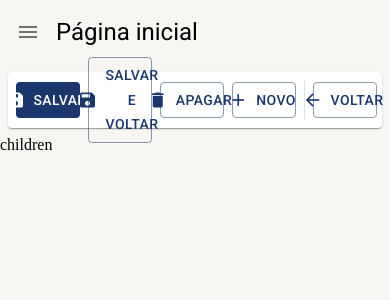
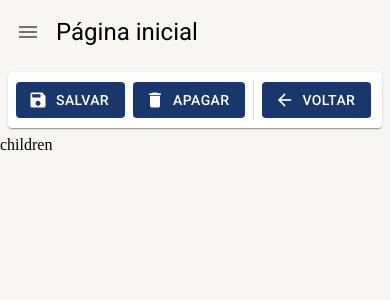
Before and after one commit to aryelzx/projetocurso, a React (Vite) app: page /pagina-inicial in a window 390 px wide. Shown: the top 300 px of the page. Built offline with nearby package versions, Linux system fonts and the light colour scheme.

Commit message:
coding: responsividade nos botoes

```diff
--- a/src/pages/dashboard/Dashboard.tsx
+++ b/src/pages/dashboard/Dashboard.tsx
@@ -6,7 +6,9 @@ export const Dashboard = () => {
     <LayoutBaseDePagina
       title="Página inicial"
       barraDeFerramentas={(
-        <FerramentasDeDetalhe mostrarBotaoSalvarEFechar />
+        <FerramentasDeDetalhe
+          mostrarBotaoSalvarEFechar
+        />
       )}>
       children
     </LayoutBaseDePagina>
--- a/src/shared/components/ferramentas-de-detalhe/FerramentasDeDetalhe.tsx
+++ b/src/shared/components/ferramentas-de-detalhe/FerramentasDeDetalhe.tsx
@@ -1,4 +1,4 @@
-import { Box, Button, Divider, Icon, Paper, Skeleton, useTheme } from "@mui/material"
+import { Box, Theme, Button, Divider, Icon, Paper, Skeleton, Typography, useMediaQuery, useTheme } from "@mui/material"
 
 interface IFerramentasDeDetalheProps {
   textoBotaoNovo?: string;
@@ -44,7 +44,10 @@ export const FerramentasDeDetalhe: React.FC<IFerramentasDeDetalheProps> = ({
   aoClicarEmSalvarEFechar,
 }) => {
 
+  const smDown = useMediaQuery((theme: Theme) => theme.breakpoints.down('sm'));
+  const mdDown = useMediaQuery((theme: Theme) => theme.breakpoints.down('md'));
   const theme = useTheme();
+
   return (
     <Box
       gap={1}
@@ -64,24 +67,29 @@ export const FerramentasDeDetalhe: React.FC<IFerramentasDeDetalheProps> = ({
           onClick={aoClicarEmSalvar}
           startIcon={<Icon>save</Icon>}
         >
-          SALVAR
+          <Typography variant='button' whiteSpace="nowrap" textOverflow='ellipsis' overflow='hidden'>
+            Salvar
+          </Typography>
         </Button>
       )}
       {mostrarBotaoSalvarCarregando && (
         <Skeleton width={110} height={60} />
       )}
-      {(mostrarBotaoSalvarEFechar && !mostrarBotaoSalvarEFecharCarregando) && (
+
+      {(mostrarBotaoSalvarEFechar && !mostrarBotaoSalvarEFecharCarregando && !smDown && !mdDown) && (
         <Button
           color='primary'
           disableElevation
-          variant='outlined'
+          variant='contained'
           onClick={aoClicarEmSalvarEFechar}
           startIcon={<Icon>save</Icon>}
         >
-          Salvar e voltar
+          <Typography variant='button' noWrap>
+            Salvar e voltar
+          </Typography>
         </Button>
       )}
-      {mostrarBotaoSalvarEFecharCarregando && (
+      {(mostrarBotaoSalvarEFecharCarregando && !smDown && !mdDown) && (
         <Skeleton width={180} height={60} />
       )}
 
@@ -89,45 +97,57 @@ export const FerramentasDeDetalhe: React.FC<IFerramentasDeDetalheProps> = ({
         <Button
           color='primary'
           disableElevation
-          variant='outlined'
+          variant='contained'
           onClick={aoClicarEmApagar}
           startIcon={<Icon>delete</Icon>}
         >
-          Apagar
+          <Typography variant='button' whiteSpace="nowrap" textOverflow='ellipsis' overflow='hidden'>
+            Apagar
+          </Typography>
         </Button>
       )}
       {mostrarBotaoApagarCarregando && (
         <Skeleton width={110} height={60} />
       )}
 
-      {mostrarBotaoNovo && (
+      {(mostrarBotaoNovo && !mostrarBotaoNovoCarregando && !smDown) && (
         <Button
           color='primary'
           disableElevation
-          variant='outlined'
+          variant='contained'
           onClick={aoClicarEmNovo}
           startIcon={<Icon>add</Icon>}
         >
-          {textoBotaoNovo}
+          <Typography variant='button' whiteSpace="nowrap" textOverflow='ellipsis' overflow='hidden'>
+            {textoBotaoNovo}
+          </Typography>
         </Button>
       )}
       {mostrarBotaoNovoCarregando && (
         <Skeleton width={110} height={60} />
       )}
 
-      <Divider variant='middle' orientation='vertical' />
-      {mostrarBotaoVoltar && (
+      {(
+        mostrarBotaoVoltar &&
+        (mostrarBotaoNovo || mostrarBotaoApagar || mostrarBotaoSalvar || mostrarBotaoSalvarEFechar)
+      ) && (
+          <Divider variant='middle' orientation='vertical' />
+        )}
+
+      {(mostrarBotaoVoltar && !mostrarBotaoVoltarCarregando) && (
         <Button
           color='primary'
           disableElevation
-          variant='outlined'
+          variant='contained'
           onClick={aoClicarEmVoltar}
           startIcon={<Icon>arrow_back</Icon>}
         >
-          Voltar
+          <Typography variant='button' whiteSpace="nowrap" textOverflow='ellipsis' overflow='hidden'>
+            Voltar
+          </Typography>
         </Button>
       )}
-      {mostrarBotaoVoltarCarregando && (
+      {(mostrarBotaoVoltarCarregando && !smDown) && (
         <Skeleton width={110} height={60} />
       )}
     </Box>
```
